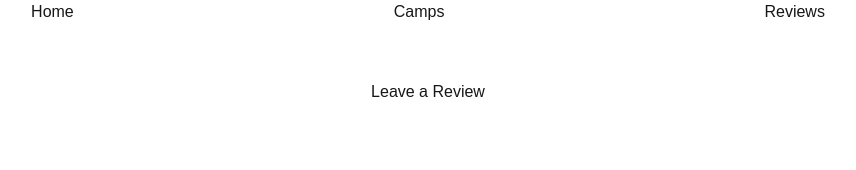
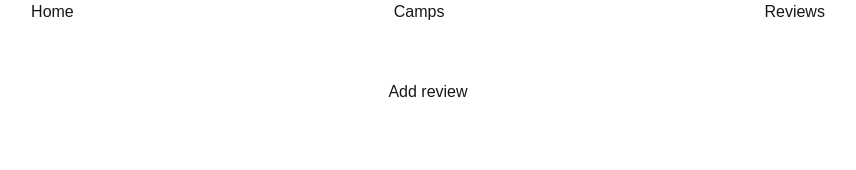
Before and after one commit to NoahNim/chloescanopy, a Next.js app: page /reviews in a window 1280 px wide. Shown: the top 170 px of the page, without its empty margins (212-1068 px from the left). Built offline with nearby package versions, Linux system fonts and the light colour scheme.

Commit message:
nove addReviewFunction to add-review server component

```diff
--- a/app/components/add-review/layout.tsx
+++ b/app/components/add-review/layout.tsx
@@ -1,24 +1,9 @@
 import React from "react";
-import { signInAnonymously } from "firebase/auth"
-import { collection, doc, getDocs, setDoc } from "firebase/firestore"
-import { auth, db } from "@/lib/firebase"
 import AddReview from "./page";
 
 export default function AddReviewLayout({
     children,
 }: { children: React.ReactNode }) {
-
-
-    // Function with parameters to add a review to firebase
-    const addReviewFunction = async (review: any) => {
-        signInAnonymously(auth).then(async () => {
-            const docRef = doc(collection(db, "reviews"))
-            await setDoc(docRef, { review })
-        }).catch((error: Error) => {
-            console.log(error)
-        })
-
-    }
 
     return (
         <div>
--- a/app/components/add-review/page.tsx
+++ b/app/components/add-review/page.tsx
@@ -1,7 +1,12 @@
+'use client'
+
+import { FormEvent } from "react"
+
+
 export default function AddReview() {
 
 
     return (
-        <div></div>
+        <div>Add review</div>
     )
 }
--- /dev/null
+++ b/app/components/add-review/server.tsx
@@ -0,0 +1,15 @@
+'user server'
+import { signInAnonymously } from "firebase/auth"
+import { collection, doc, getDocs, setDoc } from "firebase/firestore"
+import { auth, db } from "@/lib/firebase"
+
+// Function with parameters to add a review to firebase
+const addReviewFunction = async (review: FormData) => {
+    signInAnonymously(auth).then(async () => {
+        const docRef = doc(collection(db, "reviews"))
+        await setDoc(docRef, { review })
+    }).catch((error: Error) => {
+        console.log(error)
+    })
+
+}
--- a/app/reviews/page.tsx
+++ b/app/reviews/page.tsx
@@ -1,12 +1,13 @@
-export default function Reviews() {
+import { FormEvent } from "react"
+import AddReviewLayout from "../components/add-review/layout"
 
-
+export default function Reviews({
+    children,
+}: { children: React.ReactNode }) {
     return (
         <div>
             <div className="flex justify-center">
-                <button>
-                    Leave a Review
-                </button>
+                <AddReviewLayout children={children} />
             </div>
         </div>
     )
```
